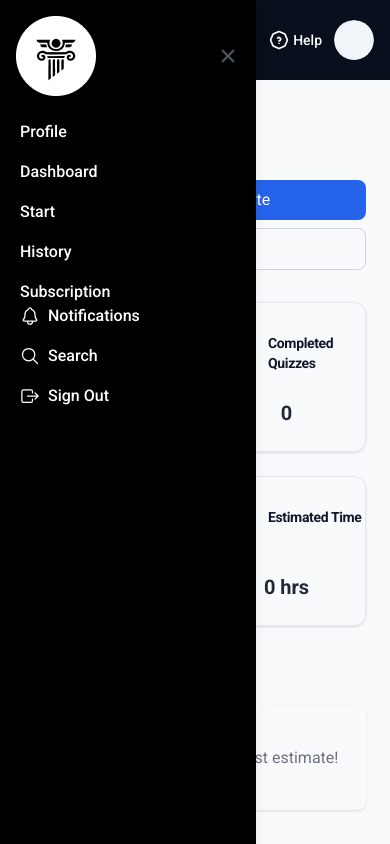
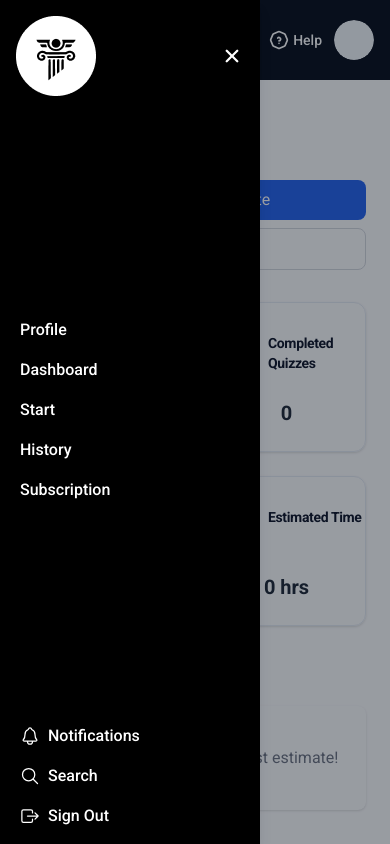
Before and after one commit to zahratec50/Estimate, a Next.js app in the folder frontend/: page /dashboard in a window 390 px wide. Both pictures are taken after a click on the button "Open menu". Built offline with nearby package versions, Linux system fonts and the light colour scheme.

Commit message:
responsive sidebar

```diff
--- a/frontend/src/components/modules/Sidebar/Sidebar.tsx
+++ b/frontend/src/components/modules/Sidebar/Sidebar.tsx
@@ -8,7 +8,6 @@ import {
   IoClose,
   IoExitOutline,
 } from "react-icons/io5";
-import { FaHourglassStart } from "react-icons/fa6";
 import clsx from "clsx";
 import { useAppStore } from "@/store/useAppStore";
 
@@ -27,7 +26,6 @@ const Sidebar = ({
   const toggleSidebar = useAppStore((state) => state.toggleSidebar);
   const isRegistered = useAppStore((state) => state.isRegistered);
 
-  // اگر props داده شده بود از آن استفاده کن، در غیر این صورت از استور
   const isOpen = propsIsOpen ?? isSidebarOpen;
   const handleClose = propsOnClose ?? toggleSidebar;
 
@@ -37,7 +35,7 @@ const Sidebar = ({
       <div
         onClick={handleClose}
         className={clsx(
-          "fixed inset-0 bg-black/40 z-40 transition-opacity duration-300 lg:hidden",
+          "fixed inset-0 bg-black-50/40 z-40 transition-opacity duration-300 lg:hidden",
           {
             "opacity-100 pointer-events-auto": isOpen,
             "opacity-0 pointer-events-none": !isOpen,
@@ -48,23 +46,23 @@ const Sidebar = ({
       {/* Sidebar */}
       <aside
         className={clsx(
-          "fixed top-0 left-0 h-full w-64 flex-col justify-between p-4 dark:bg-secondary-500 bg-primary-500 shadow-lg z-50 transition-transform duration-300",
+          "fixed top-0 left-0 h-full flex flex-col justify-between p-4 dark:bg-secondary-500 bg-primary-500 shadow-lg z-50 transition-transform duration-300",
           {
-            "translate-x-0": isOpen,
-            "-translate-x-full": !isOpen,
-            "md:translate-x-0 md:flex": true,
+            "w-2/3 md:w-64": true, // موبایل full، دسکتاپ ثابت
+            "translate-x-0": isOpen, // باز در موبایل
+            "-translate-x-full md:translate-x-0": !isOpen, // در دسکتاپ همیشه باز
           }
         )}
       >
         {/* Header */}
-        <div className="flex items-center justify-between mb-6 md:justify-center">
+        <div className="flex items-center justify-between mb-6 w-full">
           <Link href="/" onClick={handleClose}>
             <Image
               src="/images/Frame 20.png"
               alt="logo"
               width={80}
               height={80}
-              className="cursor-pointer"
+              className=" cursor-pointer"
             />
           </Link>
 
@@ -73,18 +71,19 @@ const Sidebar = ({
             type="button"
             aria-label="Close Sidebar"
             onClick={handleClose}
-            className="md:hidden text-gray-600 hover:text-gray-200 dark:text-secondary-300 dark:hover:text-secondary-100"
+            className="md:hidden text-white hover:text-gray-200 dark:text-secondary-300 dark:hover:text-secondary-100"
           >
             <IoClose className="w-6 h-6" />
           </button>
         </div>
 
+        {/* Registered user links */}
         {isRegistered && (
           <div className="flex flex-col space-y-4 dark:text-secondary-200 text-white font-medium pl-1">
-            <Link href='/dashboard/profile'className="hover:text-primary-100">
+            <Link href="/dashboard/profile" className="hover:text-primary-100">
               Profile
             </Link>
-            <Link href='/dashboard'className="hover:text-primary-100">
+            <Link href="/dashboard" className="hover:text-primary-100">
               Dashboard
             </Link>
             <Link
@@ -93,17 +92,17 @@ const Sidebar = ({
             >
               Start
             </Link>
-            <Link href='/dashboard/history'className="hover:text-primary-100">
+            <Link href="/dashboard/history" className="hover:text-primary-100">
               History
             </Link>
-            <Link href='/subscription'className="hover:text-primary-100">
+            <Link href="/subscription" className="hover:text-primary-100">
               Subscription
             </Link>
           </div>
         )}
 
         {/* Nav Links */}
-        <nav className="space-y-4 dark:text-secondary-200 text-white font-medium pl-1">
+        <nav className="space-y-4 dark:text-secondary-200 text-white font-medium pl-1 mt-6">
           <Link
             href="/notifications"
             className="flex items-center gap-2 hover:text-primary-100"
--- a/frontend/src/components/modules/Topbar/Topbar.tsx
+++ b/frontend/src/components/modules/Topbar/Topbar.tsx
@@ -64,7 +64,7 @@ const TopbarBase = ({
             height={isHome ? 80 : 48}
             className={clsx(
               "block dark:hidden",
-              isHome ? "w-11 h-11 md:w-16 md:h-16" : "w-10 h-10 block sm:hidden"
+              isHome ? "w-11 h-11 md:w-16 md:h-16" : "w-12 h-12 block sm:hidden"
             )}
           />
         )}
@@ -78,7 +78,7 @@ const TopbarBase = ({
             "object-contain",
             isHome
               ? "w-11 h-11 md:w-16 md:h-16 hidden dark:block"
-              : "w-10 h-10 block sm:hidden"
+              : "w-12 h-12 block sm:hidden"
           )}
         />
 
--- a/frontend/src/components/modules/UserDashboard/UserDashboard.tsx
+++ b/frontend/src/components/modules/UserDashboard/UserDashboard.tsx
@@ -5,7 +5,6 @@ import { useRouter } from "next/navigation";
 import clsx from "clsx";
 import Sidebar from "../Sidebar/Sidebar";
 import Topbar from "../Topbar/Topbar";
-import ProgressSegment from "../ProgressBar/ProgressBar";
 import HelpPanel from "../HelpPanel/HelpPanel";
 import { useAppStore } from "@/store/useAppStore";
 import firstQuestion from "@/data/firstQuestion.json";
@@ -41,7 +40,7 @@ export default function UserDashboard({ children, isFirstQuiz }: { children: Rea
   } = useAppStore();
 
   const router = useRouter();
-  const pathname = usePathname(); // مثلا /mainQuiz/2
+  const pathname = usePathname();
   const stepFromPath = parseInt(pathname.split("/").pop() || "1", 10);
 
   // Update step from URL
--- a/frontend/src/components/templates/Dashboard/RecentActivityList.tsx
+++ b/frontend/src/components/templates/Dashboard/RecentActivityList.tsx
@@ -32,7 +32,7 @@ export const RecentActivityList = ({ activities }: RecentActivityListProps) => {
       initial="hidden"
       animate="show"
     >
-      {activities.map((act, idx) => (
+      {[...activities].reverse().slice(0, 5).map((act, idx) => (
         <RecentActivityItem key={idx} text={act.text} time={act.time} />
       ))}
     </motion.div>
--- a/frontend/src/components/templates/VerificationCode/VerificationCode.tsx
+++ b/frontend/src/components/templates/VerificationCode/VerificationCode.tsx
@@ -113,13 +113,13 @@ export default function VerificationPage({
             ) : resendCode ? (
               <div className="w-full h-24 mt-4 space-y-2">
                 <button
-                  className="w-full h-11 bg-secondary-700 hover:bg-secondary-900 text-white font-semibold py-2 px-4 rounded-lg disabled:opacity-50 cursor-pointer transition"
+                  className="w-full h-11 bg-secondary-900 hover:bg-primary-400 text-white font-semibold py-2 px-4 rounded-lg disabled:opacity-50 cursor-pointer transition"
                   disabled={code.length < 4}
                 >
                   Resend Code
                 </button>
                 <button
-                  className="w-full h-11 bg-primary-200 hover:bg-primary-700 dark:bg-secondary-400 dark:hover:bg-secondary-600 text-white font-semibold py-2 px-4 rounded-lg disabled:opacity-50 cursor-pointer transition"
+                  className="w-full h-11 bg-primary-200 hover:bg-primary-100 dark:bg-secondary-400 dark:hover:bg-secondary-600 text-white font-semibold py-2 px-4 rounded-lg disabled:opacity-50 cursor-pointer transition"
                   disabled={code.length < 4}
                 >
                   Submit
```
Also changed, not shown: frontend/src/components/templates/ProjectSetup/ProjectSetup.tsx (+0 -153 lines).
